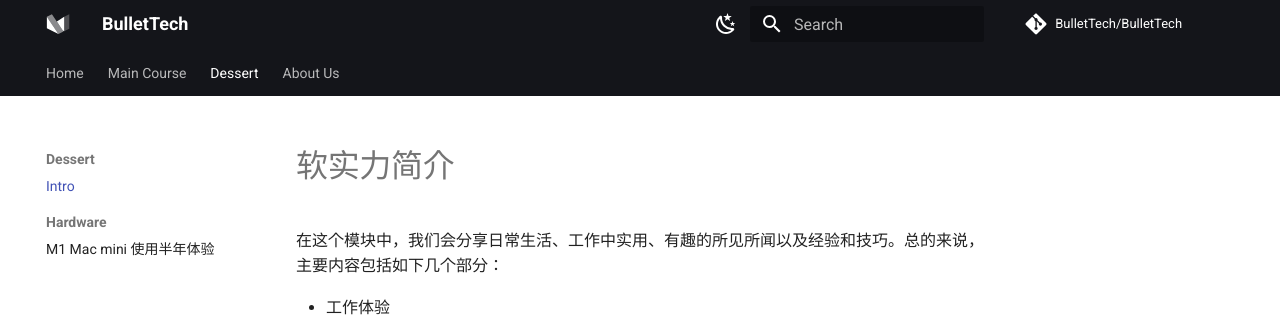
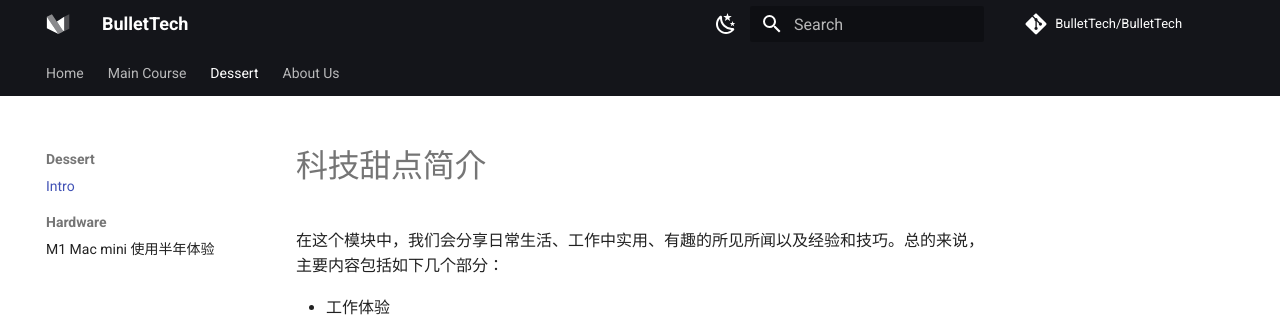
Before and after one commit to BulletTech/BulletTech, an MkDocs documentation site: the page built from docs/Dessert_blog_intro.md, in a window 1280 px wide. Shown: the top 330 px of the page. Built offline with MkDocs 1.6.1 and Material for MkDocs 9.7.7, drawn with Linux system fonts in a browser that asks for light colours; emoji names are drawn with the system emoji font; comment, search, counter and statistics services are not loaded.

Commit message:
Update Dessert_blog_intro.md

```diff
--- a/docs/Dessert_blog_intro.md
+++ b/docs/Dessert_blog_intro.md
@@ -2,7 +2,7 @@
 template: overrides/blogs.html
 ---
 
-# 软实力简介
+# 科技甜点简介
 
 在这个模块中，我们会分享日常生活、工作中实用、有趣的所见所闻以及经验和技巧。总的来说，主要内容包括如下几个部分：
 
```
